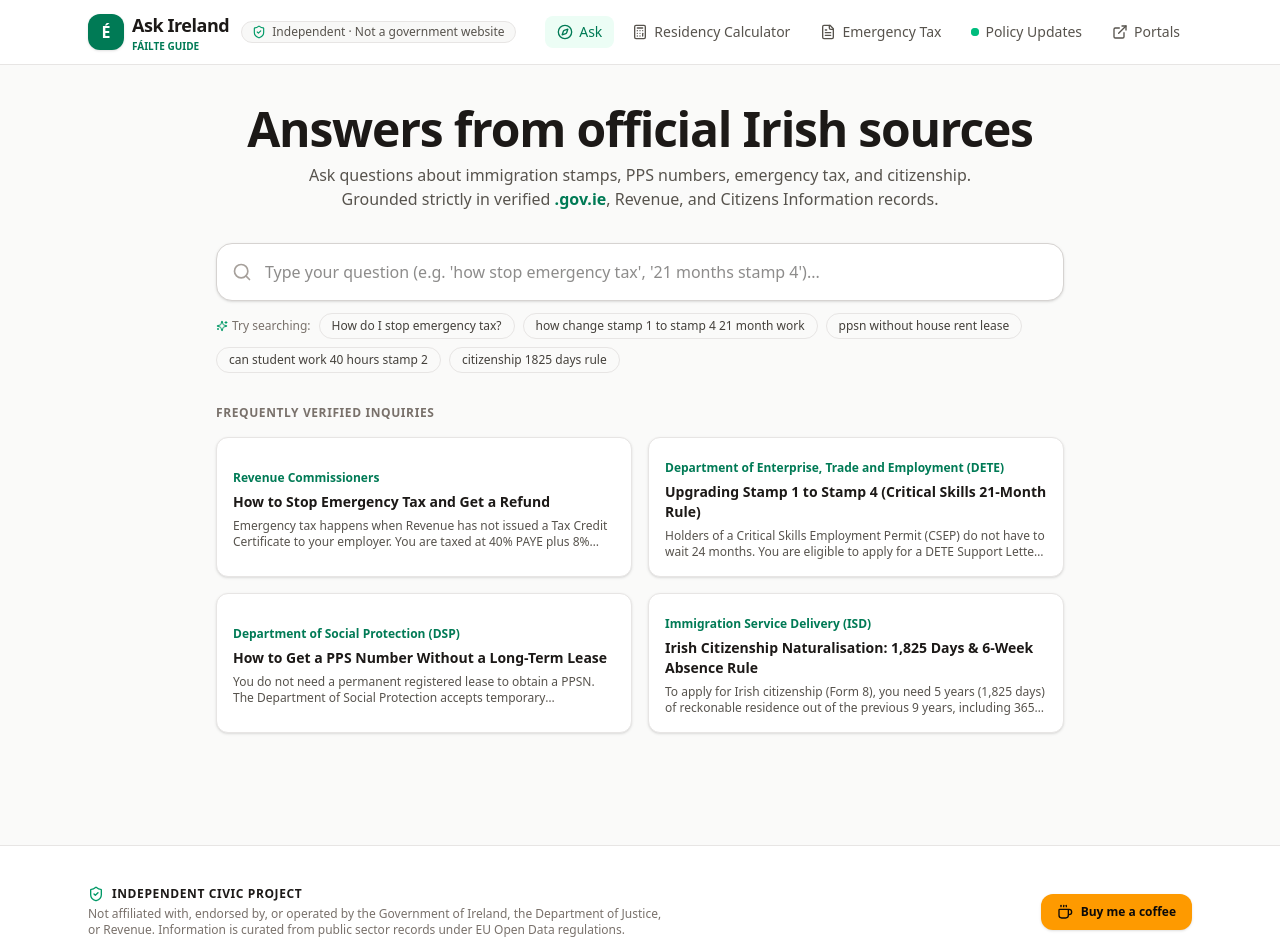
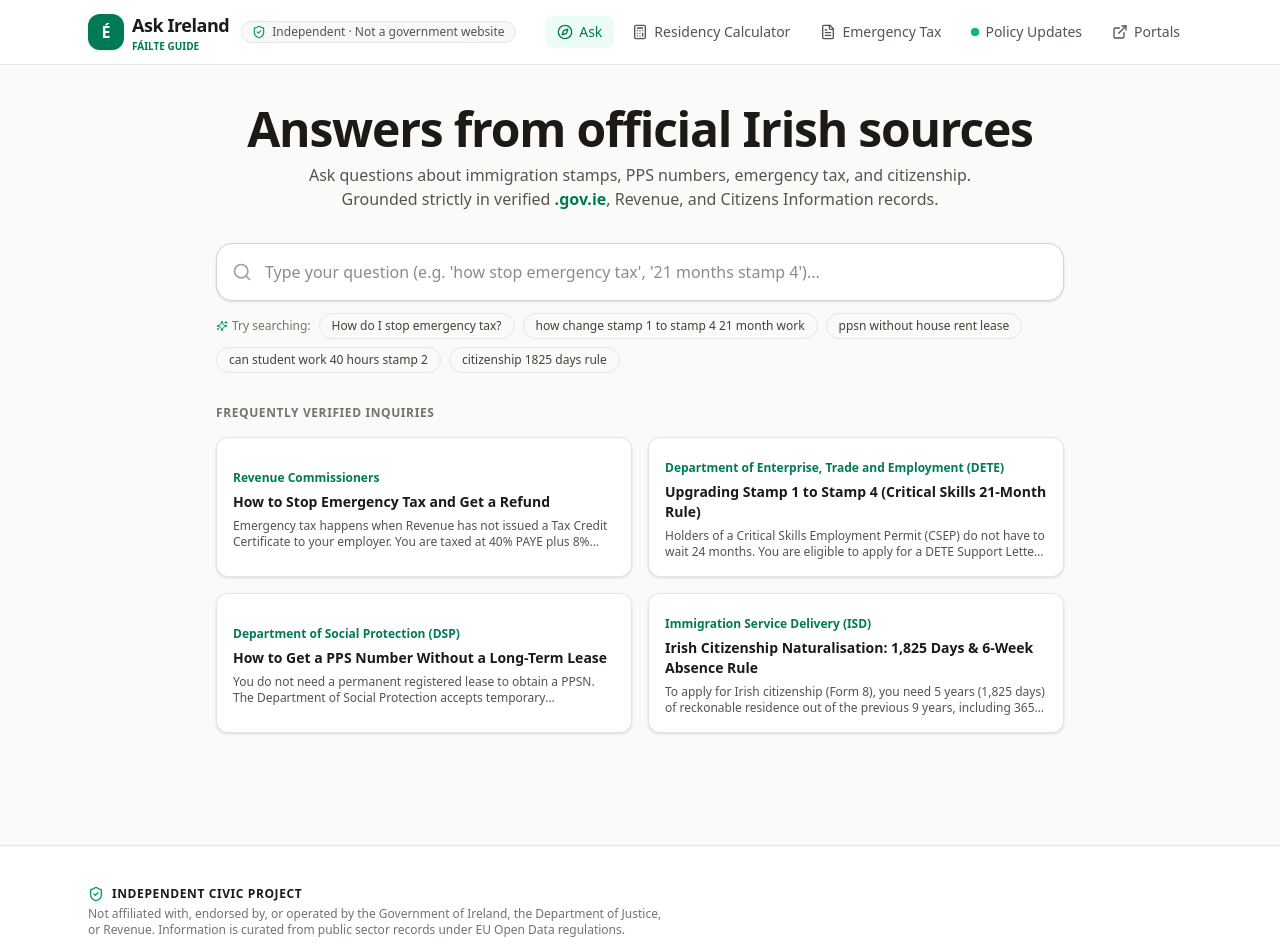
Before and after one commit to thassan66/ask-ireland, a React (Vite) app: page / in a window 1280 px wide. Shown: the top 952 px of the page. Built offline with nearby package versions, Linux system fonts and the light colour scheme.

Commit message:
chore: remove Buy Me a Coffee button from footer

```diff
--- a/src/components/Footer.tsx
+++ b/src/components/Footer.tsx
@@ -1,5 +1,4 @@
-import React from 'react';
-import { Coffee, ShieldCheck, Heart } from 'lucide-react';
+import { ShieldCheck, Heart } from 'lucide-react';
 
 export const Footer: React.FC = () => {
   return (
@@ -20,17 +19,6 @@ export const Footer: React.FC = () => {
               Information is curated from public sector records under EU Open Data regulations.
             </p>
           </div>
-
-          {/* Buy me a coffee */}
-          <a
-            href="https://buymeacoffee.com"
-            target="_blank"
-            rel="noopener noreferrer"
-            className="flex items-center gap-2 rounded-xl bg-amber-500 px-4 py-2.5 text-xs font-bold text-stone-950 shadow-sm transition hover:bg-amber-400"
-          >
-            <Coffee className="size-4" />
-            <span>Buy me a coffee</span>
-          </a>
         </div>
 
         {/* Legal Disclaimer */}
```
